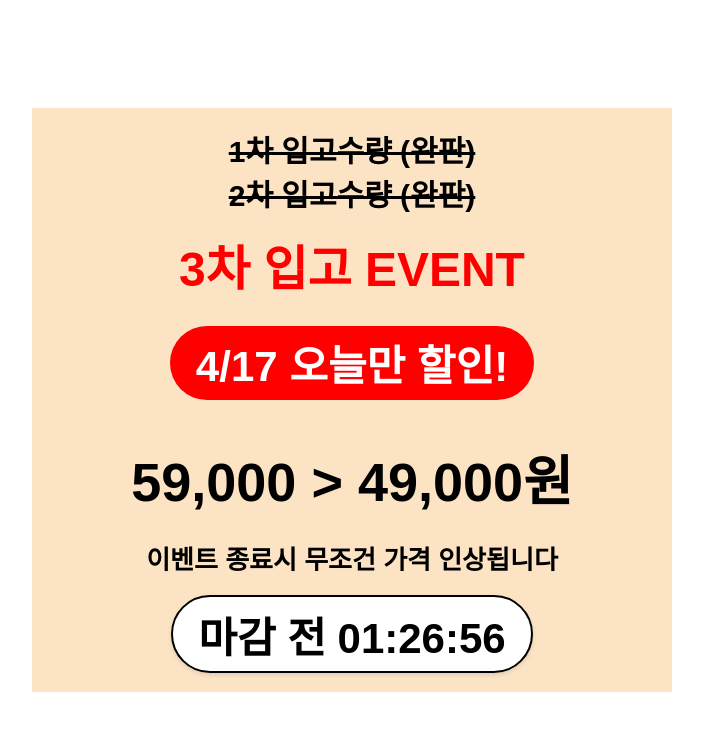
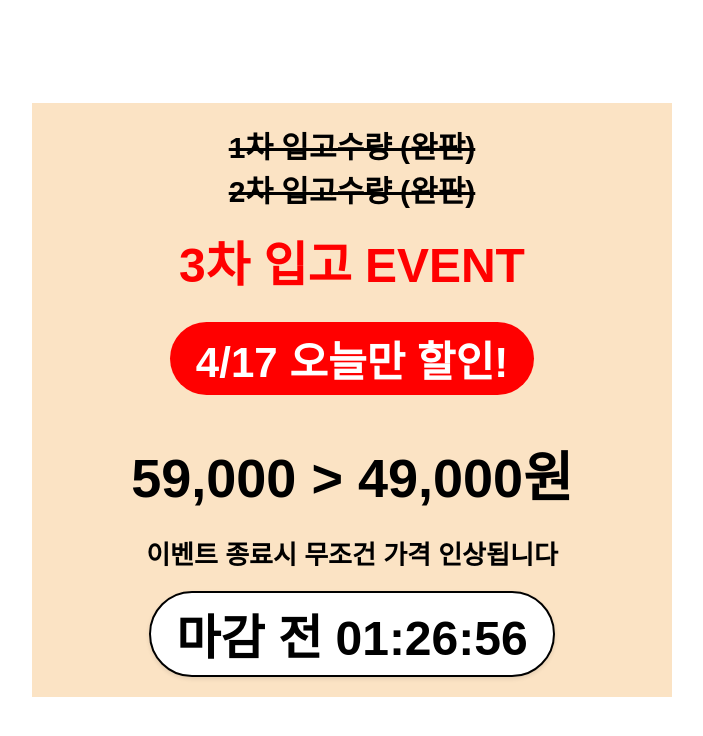
Before and after one commit to wooyeong9419/event-widget, a plain HTML site: page index.html in a window 1280 px wide. Shown: the whole page, without its empty margins (288-991 px from the left). Drawn offline with Linux system fonts and the light colour scheme.

Commit message:
Update index.html

```diff
--- a/index.html
+++ b/index.html
@@ -64,7 +64,7 @@
       margin: 0.5vw 0;
     }
     .timer {
-      font-size: clamp(24px, 4vw, 42px);
+      font-size: clamp(28px, 5vw, 48px); /* 더 크게 조정 */
       color: #000;
       font-weight: bold;
       background-color: white;
```
